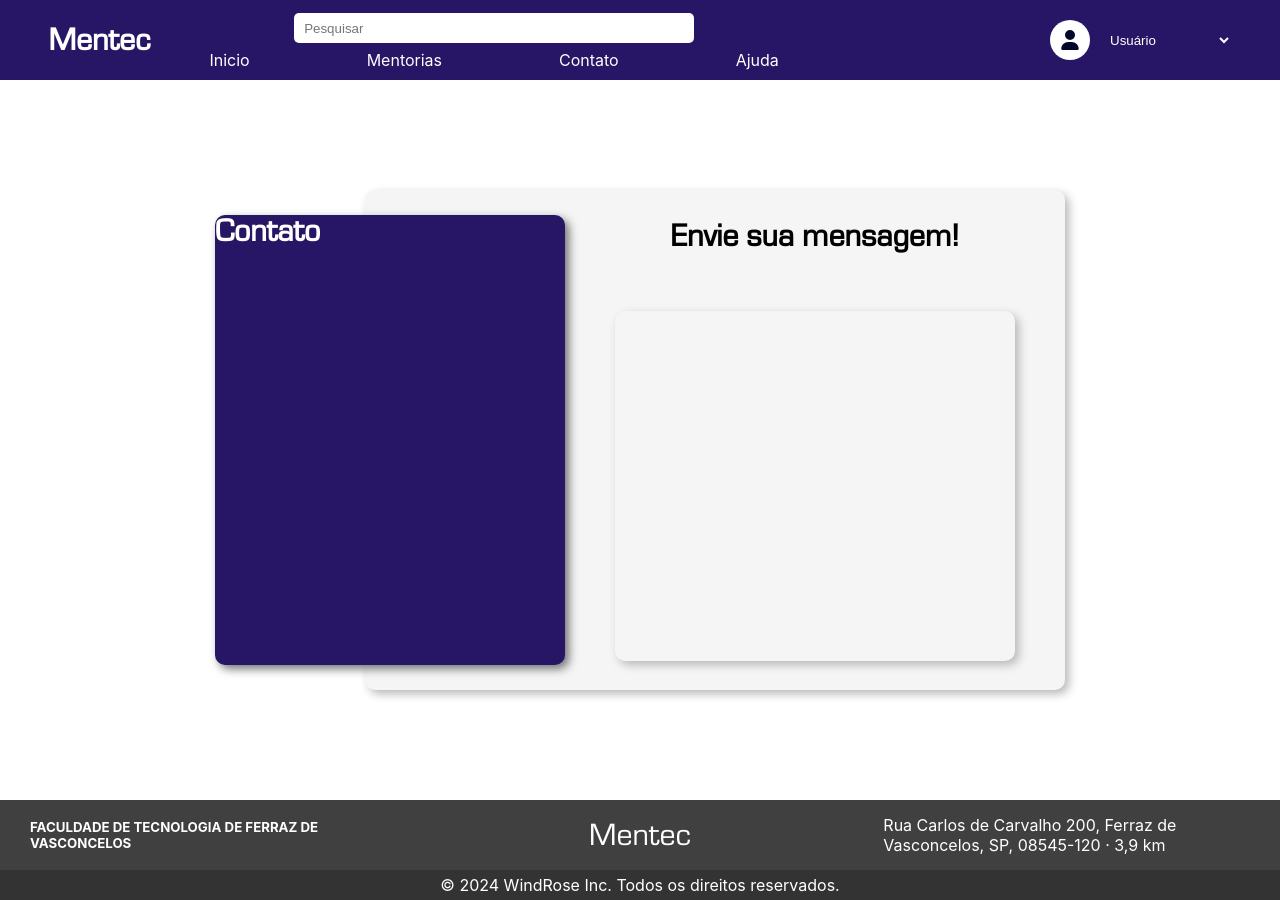
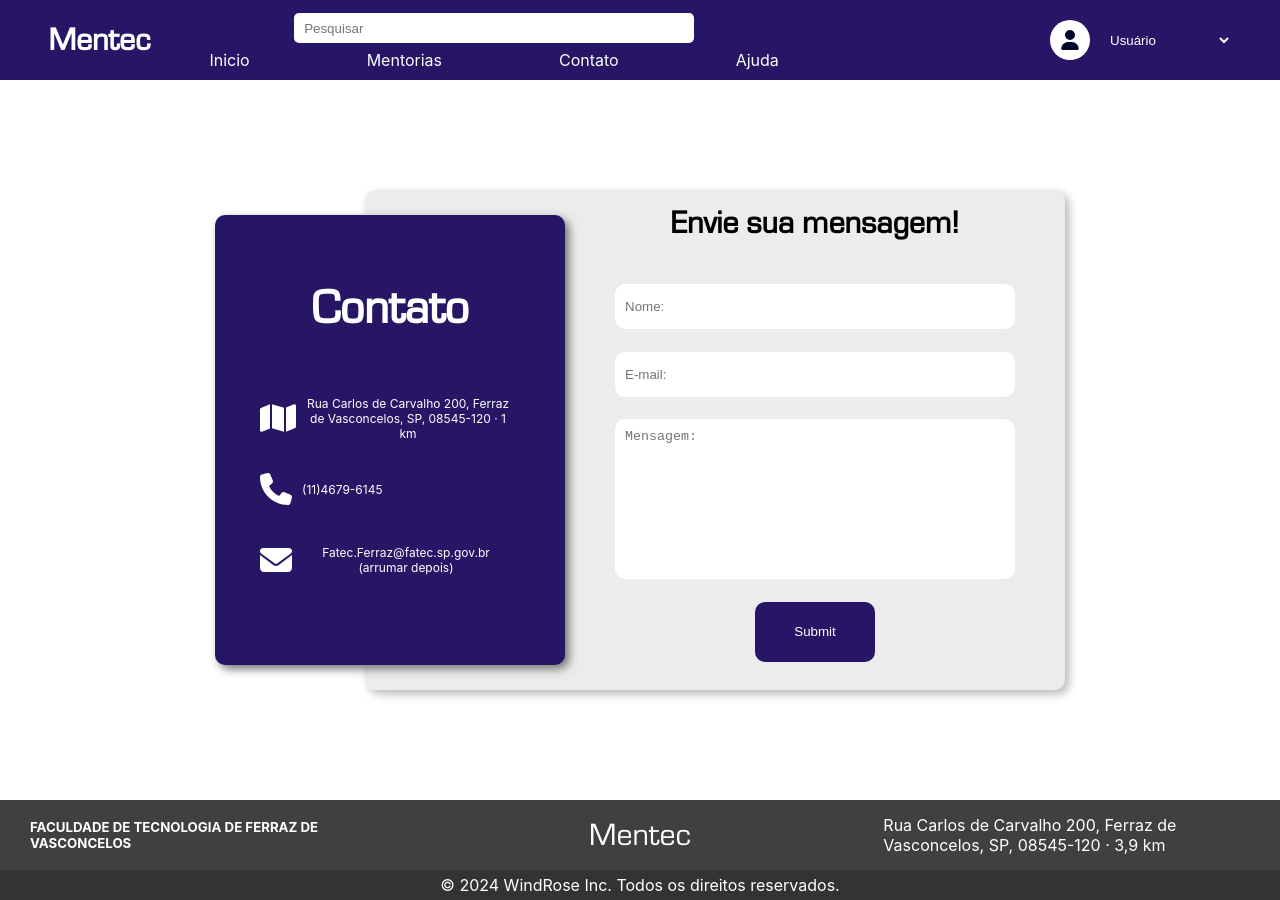
Before and after one commit to devGusta2/Mentec, a React (Create React App) app: page /Contact in a window 1280 px wide. Built offline with nearby package versions, Linux system fonts and the light colour scheme.

Commit message:
Contact page (not responsive)

```diff
--- a/src/Pages/Contact/Contact.module.css
+++ b/src/Pages/Contact/Contact.module.css
@@ -14,7 +14,7 @@
 .formBox{
     height: 500px;
     width: 700px;
-    background-color: whitesmoke;
+    background-color: #ECECEC;
     display: flex;
     flex-direction: row;
     align-items: center;
@@ -30,6 +30,25 @@
     margin-left: -150px;
     border-radius: 10px;
     box-shadow: 4px 4px 10px rgb(116, 116, 116);
+    text-align: center;
+    display: flex;
+    flex-direction: column;
+    justify-content: space-between;
+    align-items: center;
+    color: white;
+    padding: 70px 0;
+}
+.rowInfo{
+    display: flex;
+    flex-direction: row;
+    width: 80%;
+    height: 25%;
+    padding: 0 10px;
+    align-items: center;
+}
+.rowInfo p{
+    font-size: 12px;
+    padding: 10px;
 }
 .subFormBox{
     display: flex;
@@ -45,9 +64,12 @@
 .form{
     display: flex;
     height: 350px;
-    width: 400px;
-    box-shadow: 4px 4px 10px rgb(184, 184, 184);
+    height: 80%;
+    width: 80%;
     border-radius: 10px;
+    flex-direction: column;
+    align-items: center;
+    justify-content: space-around;
 }
 
 #title2, #title1{
@@ -55,4 +77,33 @@
 }
 #title1{
     color: white;
+    font-size: 3em;
+    margin-bottom: 50px;
 }
+#msContact{
+    height: 40%;
+    width: 100%;
+    resize: none;
+    border-radius: 10px;
+    outline: 0;
+    border:0;
+    padding:  10px;
+
+}
+.inptContact{
+    height: 45px;
+    width: 100%;
+    border-radius: 10px;
+    outline: 0;
+    border:0;
+    padding: 0 10px;
+}
+#btnEnviar{
+    background-color: var(--bg-azulteste);
+    width: 30%;
+    height: 15%;
+    border-radius: 10px;
+    color: white;
+    outline: 0;
+    border:0;
+}
--- a/src/Pages/Contact/index.js
+++ b/src/Pages/Contact/index.js
@@ -2,6 +2,7 @@ import styles from './Contact.module.css';
 import Header from '../../Components/Header/Header';
 import Footer from '../../Components/Footer/Footer';
 import { FontAwesomeIcon } from '@fortawesome/react-fontawesome';
+import { faMap, faPhone, faEnvelope, faE } from '@fortawesome/free-solid-svg-icons';
 export default function Contact(){
     return(
         <div className={styles.contact}>
@@ -10,11 +11,45 @@ export default function Contact(){
                     <div className={styles.formBox}>
                         <div className={styles.info}>
                             <h1 id={styles.title1}>Contato</h1>
+                            <div className={styles.rowInfo}>
+                                <FontAwesomeIcon icon={faMap} size="2x"/>
+                                <p>
+                                    Rua Carlos de Carvalho 200, Ferraz de Vasconcelos, SP, 08545-120 ·  1 km
+                                </p>
+                            </div>
+                            <div className={styles.rowInfo}>
+                                <FontAwesomeIcon icon={faPhone} size="2x"/>
+                                <p>
+                                    (11)4679-6145
+                                </p>
+                            </div>
+                            <div className={styles.rowInfo}>
+                                <FontAwesomeIcon icon={faEnvelope} size="2x"/>
+                                <p>
+                                    Fatec.Ferraz@fatec.sp.gov.br
+                                    (arrumar depois)
+                                </p>
+                            </div>
                         </div>
                         <div className={styles.subFormBox}>
                             <h1 id={styles.title2}>Envie sua mensagem!</h1>
                             <form className={styles.form}>
+                                <input
+                                placeholder="Nome:"
+                                className={styles.inptContact}/>
+                                <input
+                                placeholder="E-mail:"
+                                className={styles.inptContact}/>
+                                <textarea
+                                 placeholder='Mensagem:'
+                                 id={styles.msContact}>
 
+                                </textarea>
+                                <input
+
+                                type='submit'
+                                name='enviar'
+                                id={styles.btnEnviar}/>
                             </form>
                         </div>
                     </div>
```
